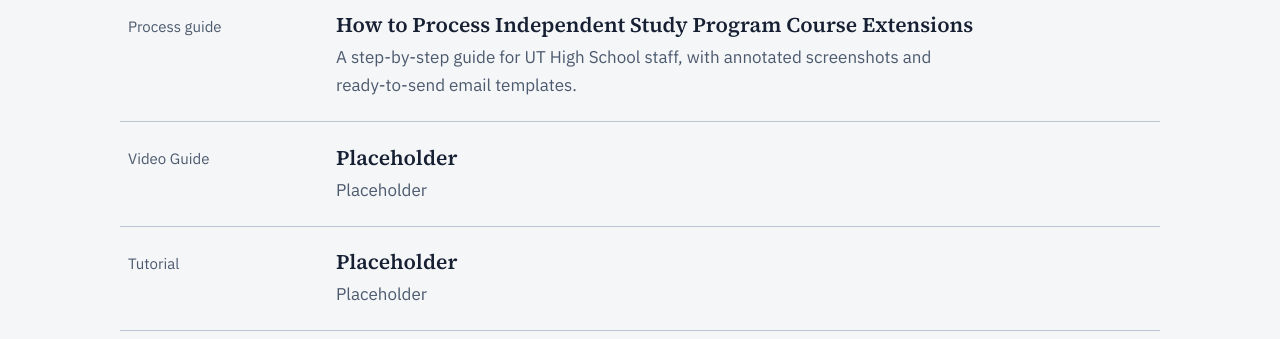
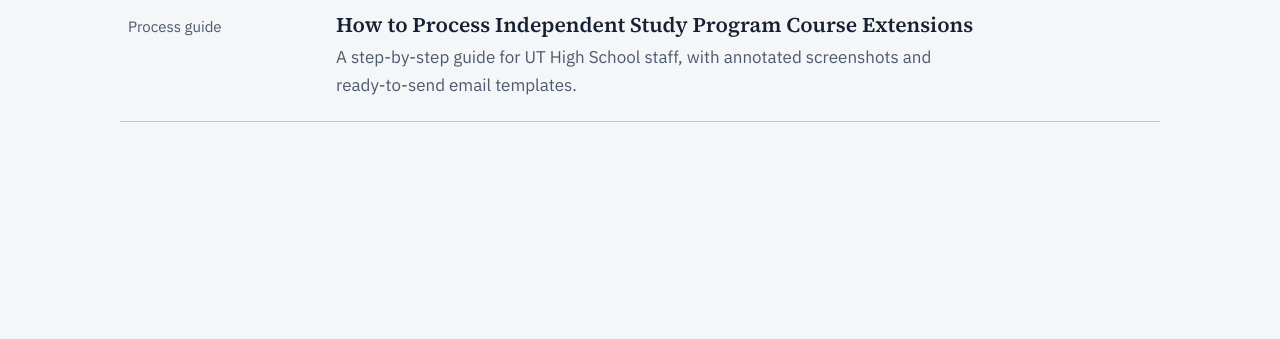
Before and after one commit to jtrowland97/portfolio, a plain HTML site: page index.html in a window 1280 px wide. Shown: the part 725-1064 px from the top of the page. After the commit the page ends 927 px from the top, so only its background shows below. Drawn offline with nearby package versions, Linux system fonts and the light colour scheme.

Commit message:
Update index.html

```diff
--- a/index.html
+++ b/index.html
@@ -113,25 +113,6 @@
               </div>
             </a>
           </li>
-          <li class="border-b border-rule dark:border-rule-dark">
-            <a href="#work" class="grid grid-cols-1 sm:grid-cols-[11rem_minmax(0,1fr)] gap-x-8 gap-y-1 py-[1.35rem] px-0 sm:px-2 no-underline hover:bg-panel dark:hover:bg-panel-dark">
-              <span class="pt-[0.2rem] text-[0.9375rem] text-muted dark:text-muted-dark">Video Guide</span>
-              <div>
-                <h3 class="m-0 mb-1 font-serif text-[1.3125rem] font-semibold leading-snug">Placeholder</h3>
-                <p class="m-0 max-w-[62ch] text-muted dark:text-muted-dark">Placeholder</p>
-              </div>
-            </a>
-          </li>
-          <li class="border-b border-rule dark:border-rule-dark">
-            <a href="#work" class="grid grid-cols-1 sm:grid-cols-[11rem_minmax(0,1fr)] gap-x-8 gap-y-1 py-[1.35rem] px-0 sm:px-2 no-underline hover:bg-panel dark:hover:bg-panel-dark">
-              <span class="pt-[0.2rem] text-[0.9375rem] text-muted dark:text-muted-dark">Tutorial</span>
-              <div>
-                <h3 class="m-0 mb-1 font-serif text-[1.3125rem] font-semibold leading-snug">Placeholder</h3>
-                <p class="m-0 max-w-[62ch] text-muted dark:text-muted-dark">Placeholder</p>
-              </div>
-            </a>
-          </li>
-        </ul>
 
 
       </section>
```
